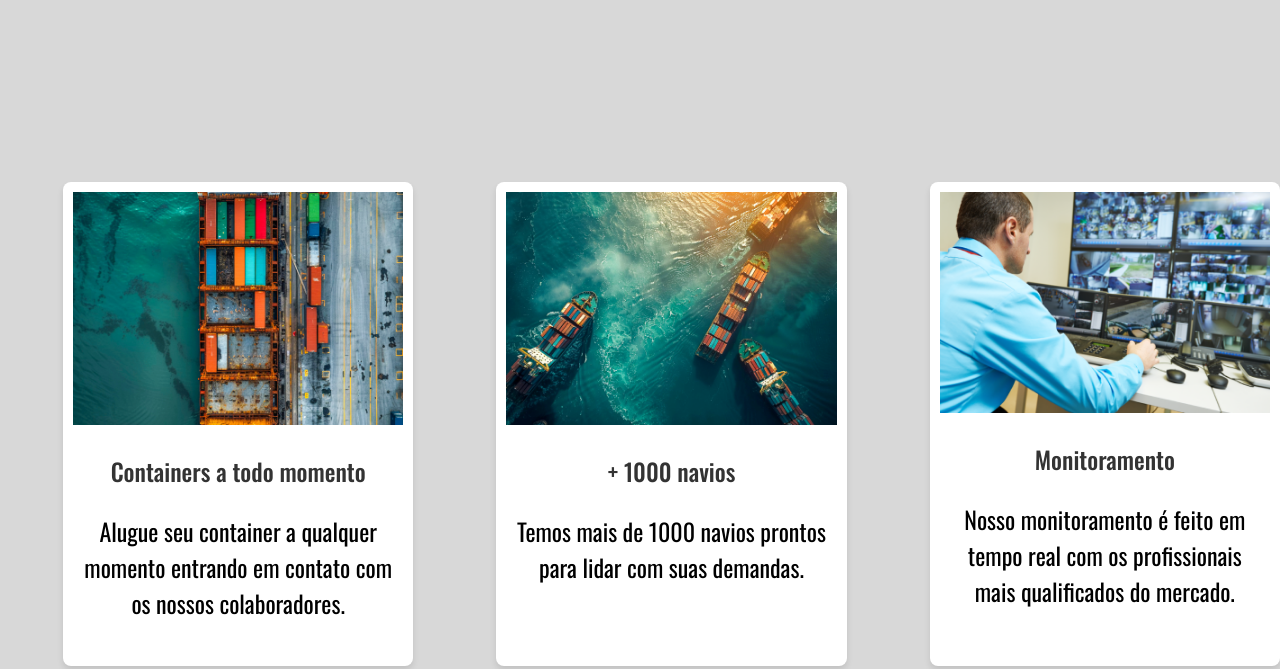
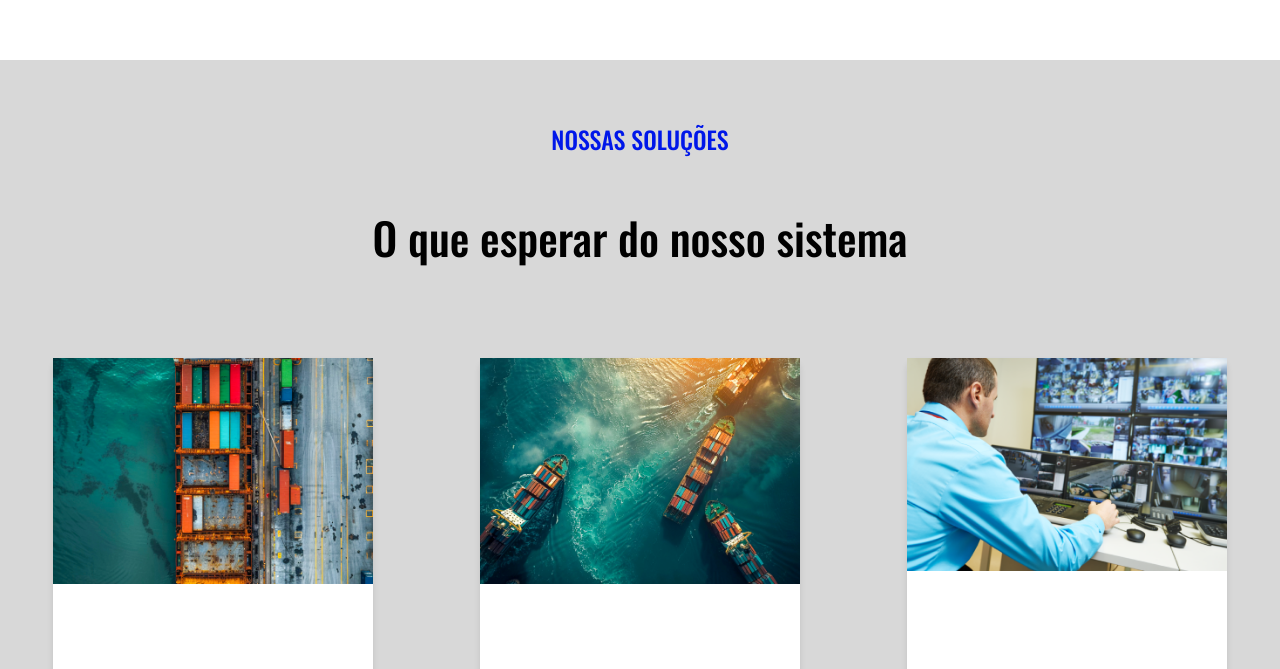
Before and after one commit to AdrianoJesusDeveloper/desafio2-portologistica, a plain HTML site: page index.html in a window 1280 px wide. Shown: the part 1980-2649 px from the top of the page. Drawn offline with nearby package versions, Linux system fonts and the light colour scheme.

Commit message:
atualizações

```diff
--- a/index.html
+++ b/index.html
@@ -44,10 +44,12 @@
             <div class="image-column">
                 <img src="./images/imagem_gestao_portuaria.png" alt="Imagem de operações portuárias">
               </div>
-
         </div>
+        <section class="solucoes">
 
                     <section class="container-cards">
+                        <h3>NOSSAS SOLUÇÕES</h3>
+                        <h4>O que esperar do nosso sistema</h4>
                         <div class="cards">
                         <div class="card">
                             <img src="./images/img_box_1.png" alt="Containers">
@@ -64,7 +66,8 @@
                             <h3>Monitoramento</h3>
                             <p>Nosso monitoramento é feito em tempo real com os profissionais mais qualificados do mercado.</p>
                         </div>
-            </div>
+                    </section>
+
         </section>
         <section class="call-to-action">
             <h3>ATENDIMENTO E COMERCIAL</h3>
--- a/style.scss
+++ b/style.scss
@@ -42,6 +42,9 @@ header a:hover {
   font-size: 1.5rem;
   border: solid;
   font-weight: 900;
+}
+main{
+  width: 100%;
 }
 
 .container_background_image {
@@ -177,68 +180,74 @@ p {
   font-weight: bold;
   transition: background-color 0.3s;
 }
+.image-column{
+  height: 160vh;
+}
 
 .contact-link:hover {
   background-color: #0056b3;
 }
 
+.solucoes {
+  display: flex;
+  flex-direction: column;
+  justify-items:center;
+  justify-content:space-between;
+  text-align: center;
+  height: 130vh;
+  background-color:#d8d8d8
 
+}
+.solucoes h3{
+  font-family: Oswald;
+  font-size: 24px;
+  font-weight: 500;
+  line-height: 35.57px;
+  text-align: center;
+  color: #0017E9;
+}
+
+.solucoes h4{
+  font-family: Oswald;
+  font-size: 44px;
+  font-weight: 500;
+  line-height: 35.57px;
+  text-align: center;
+}
 .container-cards{
+  display: flex;
   justify-content:space-evenly;
-  flex-direction: row;
-  margin-top: 250px;
   flex-direction: column;
   width: 100%;
-  height: 1200px;
-  margin-top: 100px;
+  height: 150vh;
   background-color:#d8d8d8 ;
-  margin-top:  50px;
-  display: flex;
-  flex-wrap:wrap ;
-  left: 53px;
 
 }
 .cards {
   display: flex;
   flex-direction: row;
   width: 100%;
-  flex-wrap: wrap;
   align-items: center;
-  height:1200px;
-  margin-top: 280px;
-  flex-wrap: wrap;
-  justify-content: space-between;
-  gap: 20px;
-
+  height:90vh;
+  justify-content: space-around;
+  border: #000000;
 }
 
 .card {
+  display: flex;
+  flex-direction:column;
+  justify-content: space-between;
   background: #fff;
   border-radius: 8px;
   box-shadow: 0 4px 6px rgba(0, 0, 0, 0.1);
-  overflow: hidden;
-  flex: 1;
-  text-align: center;align-items: center;
-  background: #fff;
-  border-radius: 8px;
-  box-shadow: 0 4px 6px rgba(0, 0, 0, 0.1);
-  overflow: hidden;
-  flex: 1;
   text-align: center;
   align-items: center;
   background: #fff;
   border-radius: 8px;
-  box-shadow: 0 4px 6px rgba(0, 0, 0, 0.1);
-  overflow: hidden;
-  width: 257;
-  height: 484px;
-  top: 281px;
-  margin-left: 63px;
-  gap: 0px;
+  width: 25%;
+  height: 80vh;
   opacity: 0px;
-  left: 10px;
-  right: 10px;
-  padding: 10px;
+
 
 
 }
```
Also changed, not shown: style.css, 1 other file. Lines whose indentation alone changed are shown as unchanged.
